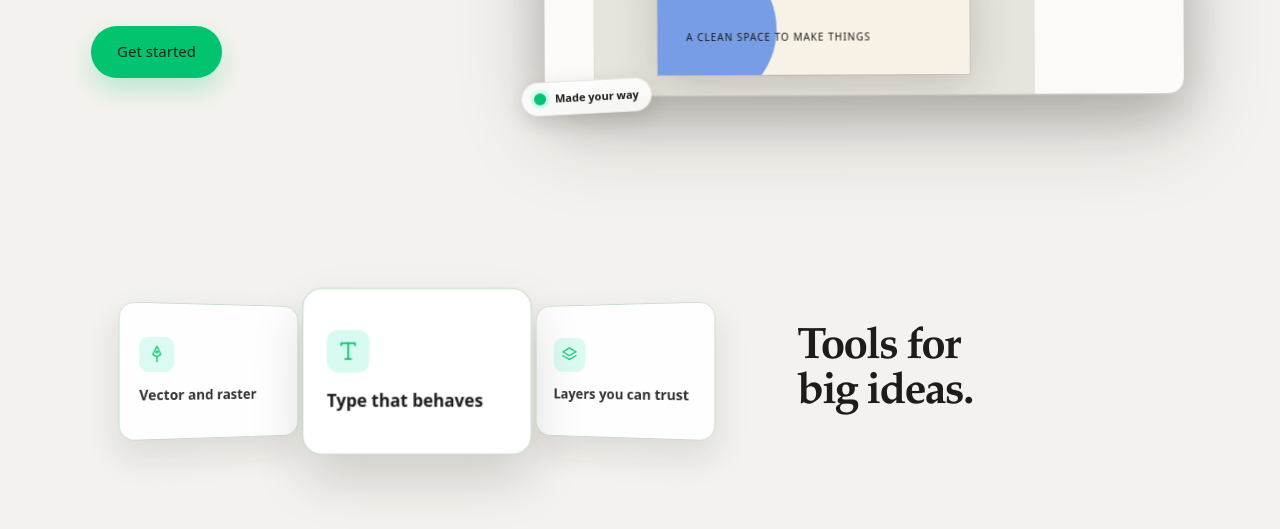
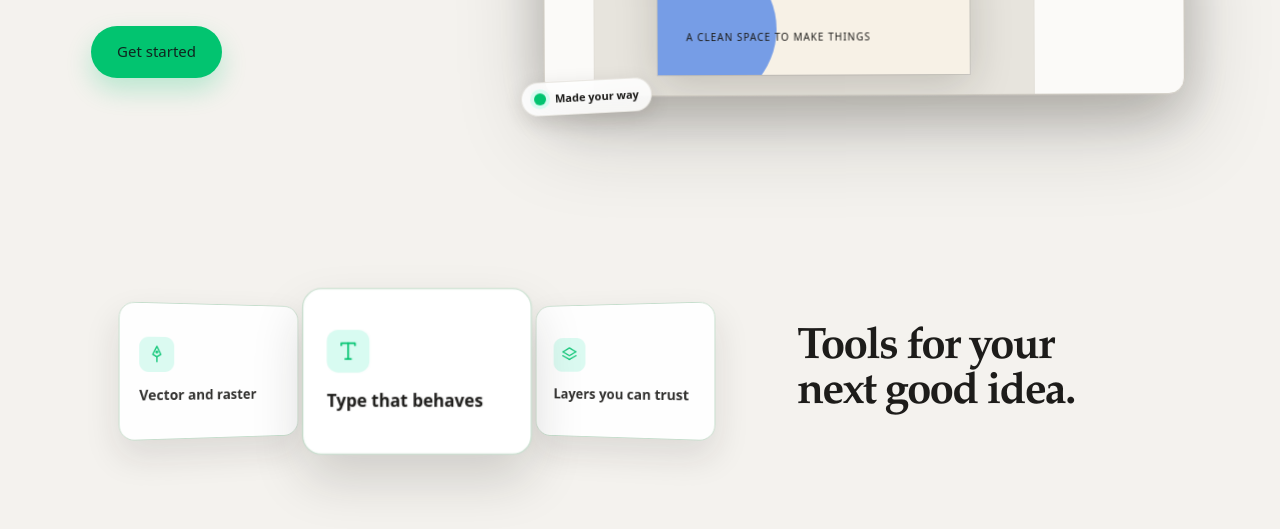
Before and after one commit to harshhhhal/Slatte, a website built with Vite: page index.html in a window 1280 px wide. Shown: the part 527-1056 px from the top of the page. Built offline with nearby package versions, Linux system fonts and the light colour scheme.

Commit message:
Fix feature heading width and restore copy

```diff
--- a/src/pages/landing.js
+++ b/src/pages/landing.js
@@ -117,7 +117,7 @@ export async function renderLanding(ctx) {
           h('div.hero-float.float-top', h('span.float-mark', '✳'), h('span', 'A fresh canvas')),
           h('div.hero-float.float-bottom', h('span.float-swatch'), h('span', 'Made your way')))),
       h('section.capabilities#capabilities', { 'aria-labelledby': 'cap-h' },
-        h('div.block-head', h('h2#cap-h', 'Tools for\nbig ideas.')),
+        h('div.block-head', h('h2#cap-h', 'Tools for your\nnext good idea.')),
         featureDeck),
       h('section.make-strip', { 'aria-labelledby': 'make-h' },
         h('div.make-copy',
--- a/src/styles/landing.css
+++ b/src/styles/landing.css
@@ -529,7 +529,7 @@ dialog.dialog.wide.template-dialog .dialog-body { max-height: calc(100dvh - 88px
 
 /* Continuous 3D coverflow feature stack */
 .capabilities { grid-template-columns: minmax(0, 1.25fr) minmax(290px, .75fr); gap: clamp(24px, 4vw, 56px); padding-bottom: 96px; }
-.capabilities .block-head { grid-column: 2; grid-row: 1; justify-self: start; text-align: left; }
+.capabilities .block-head { grid-column: 2; grid-row: 1; justify-self: start; width: 100%; max-width: none; text-align: left; }
 .capabilities .block-head h2 { max-width: none; white-space: pre-line; font-size: clamp(36px, 3.5vw, 44px); line-height: 1.04; letter-spacing: -.04em; }
 .cap-carousel { position: relative; grid-column: 1; grid-row: 1; min-width: 0; height: 330px; overflow: hidden; perspective: 1100px; perspective-origin: 50% 48%; cursor: grab; touch-action: pan-y; user-select: none; }
 .cap-carousel:active { cursor: grabbing; }
```
